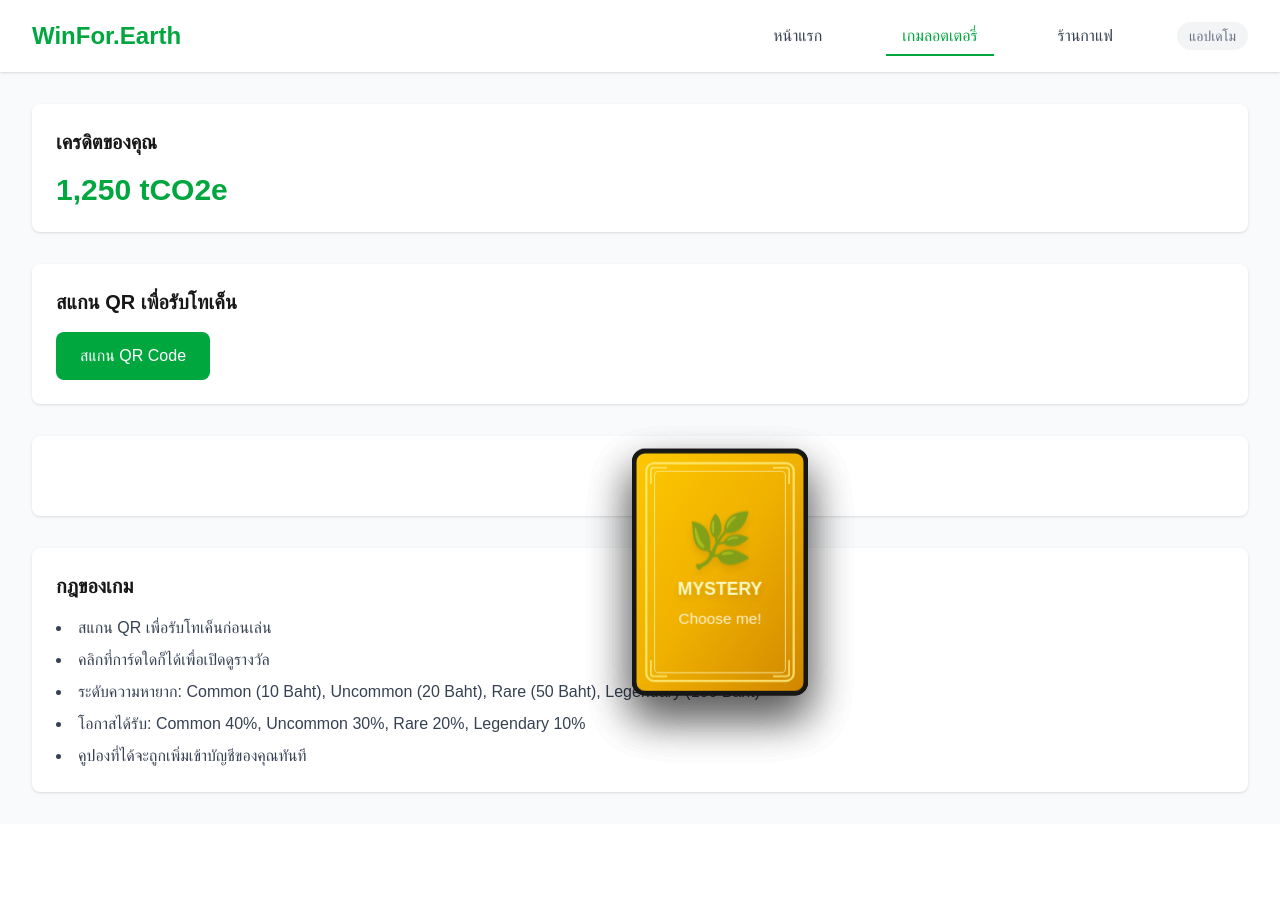
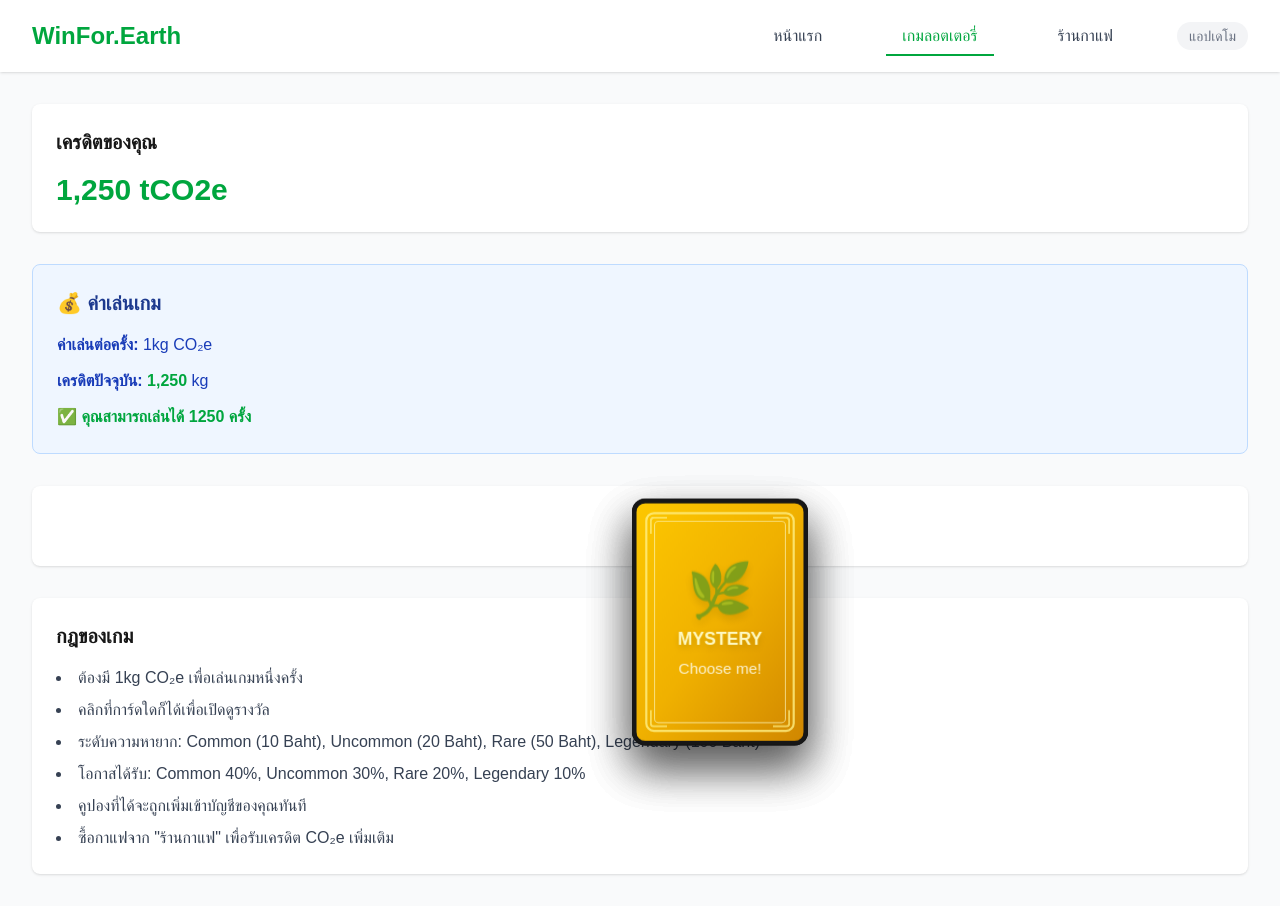
Before and after one commit to waritsan/co2x, a Next.js app in the folder src/web/: page /game in a window 1280 px wide. Before the commit the page ends 824 px from the top, so only its background shows below. Built offline with nearby package versions, Linux system fonts and the light colour scheme.

Commit message:
Update: Gacha game now requires 1kg CO2e credit to play instead of QR token

```diff
--- a/src/web/src/app/game/page.tsx
+++ b/src/web/src/app/game/page.tsx
@@ -35,6 +35,7 @@ export default function GamePage() {
   const [showScanner, setShowScanner] = useState(false);
   const [scanner, setScanner] = useState<Html5QrcodeScanner | null>(null);
   const [isMenuOpen, setIsMenuOpen] = useState(false);
+  const [message, setMessage] = useState('');
 
   useEffect(() => {
     const savedCredits = localStorage.getItem('userCredits');
@@ -97,11 +98,23 @@ export default function GamePage() {
   }, [isMenuOpen]);
 
   const selectCard = (index: number) => {
-    if (selectedCard !== null || isPulling || !hasToken) return;
+    if (selectedCard !== null || isPulling) return;
+
+    // Check if user has at least 1kg CO2e to play
+    if (userCredits < 1) {
+      setMessage('ต้องมี 1kg CO₂e ขึ้นไปเพื่อเล่น');
+      setTimeout(() => setMessage(''), 3000);
+      return;
+    }
 
     setIsPulling(true);
     setSelectedCard(index);
     console.log('Selected card:', index);
+
+    // Deduct 1kg CO2e credit for playing
+    const newCredits = userCredits - 1;
+    setUserCredits(newCredits);
+    localStorage.setItem('userCredits', newCredits.toString());
 
     // Generate prizes when card is selected
     const selectedPrizes: Prize[] = [];
@@ -163,7 +176,6 @@ export default function GamePage() {
       console.log('Ending animation');
       setIsPulling(false);
       setShowParticles([false, false, false]);
-      setHasToken(false); // Reset token after pull
     }, 4000);
   };
 
@@ -271,32 +283,27 @@ export default function GamePage() {
           <p className="text-2xl sm:text-3xl font-bold text-green-600">{userCredits.toLocaleString()} tCO2e</p>
         </div>
 
-        {/* QR Scanner */}
-        <div className="bg-white p-4 sm:p-6 rounded-lg shadow mb-8">
-          <h2 className="text-lg sm:text-xl font-semibold mb-4">สแกน QR เพื่อรับโทเค็น</h2>
-          {!hasToken ? (
-            <button
-              onClick={() => setShowScanner(true)}
-              className="w-full sm:w-auto px-6 py-3 bg-green-600 text-white rounded-lg hover:bg-green-700 transition-colors text-sm sm:text-base"
-            >
-              สแกน QR Code
-            </button>
-          ) : (
-            <p className="text-green-600 font-semibold text-center sm:text-left">คุณมีโทเค็นแล้ว! เลือกการ์ดเพื่อเปิดกล่อง</p>
-          )}
-          <div id="qr-reader" className="mt-4 max-w-sm mx-auto" style={{ display: showScanner ? 'block' : 'none' }}></div>
-          {showScanner && (
-            <button
-              onClick={() => setShowScanner(false)}
-              className="mt-4 w-full sm:w-auto px-4 py-2 bg-gray-500 text-white rounded hover:bg-gray-600 text-sm sm:text-base"
-            >
-              ยกเลิก
-            </button>
-          )}
+        {/* Game Cost Info */}
+        <div className="bg-blue-50 border border-blue-200 rounded-lg p-4 sm:p-6 mb-8">
+          <h2 className="text-lg sm:text-xl font-semibold mb-4 text-blue-900">💰 ค่าเล่นเกม</h2>
+          <div className="space-y-3">
+            <p className="text-blue-800"><strong>ค่าเล่นต่อครั้ง:</strong> 1kg CO₂e</p>
+            <p className="text-blue-800"><strong>เครดิตปัจจุบัน:</strong> <span className="text-green-600 font-bold">{userCredits.toLocaleString()}</span> kg</p>
+            {userCredits < 1 ? (
+              <p className="text-red-600 font-semibold">❌ เครดิตไม่พอเล่นเกม ให้ซื้อกาแฟเพื่อรับเครดิตเพิ่มเติม</p>
+            ) : (
+              <p className="text-green-600 font-semibold">✅ คุณสามารถเล่นได้ {Math.floor(userCredits)} ครั้ง</p>
+            )}
+          </div>
         </div>
 
         {/* Card Reveal System */}
         <div className="bg-white rounded-lg shadow p-4 sm:p-6 mb-6 sm:mb-8">
+          {message && (
+            <div className="mb-4 p-3 bg-red-100 border border-red-400 text-red-700 rounded-lg text-sm sm:text-base">
+              {message}
+            </div>
+          )}
 
           <div className="flex flex-col items-center">
             {/* Three Cards Display */}
@@ -319,8 +326,8 @@ export default function GamePage() {
                   <div
                     className={`card-simple w-35 h-49 sm:w-40 sm:h-56 bg-gradient-to-br from-yellow-400 via-yellow-500 to-yellow-600 border-4 border-yellow-300 flex items-center justify-center relative overflow-hidden cursor-pointer hover:scale-105 transition-transform duration-200 ${
                       cardFlipped[index] ? 'hidden' : 'visible'
-                    } ${isPulling && selectedCard === null ? 'animate-pulse' : ''} ${!hasToken ? 'opacity-50 cursor-not-allowed' : ''} portrait-shadow-2xl`}
-                    onClick={() => selectedCard === null && hasToken && selectCard(index)}
+                    } ${isPulling && selectedCard === null ? 'animate-pulse' : ''} ${userCredits < 1 ? 'opacity-40 cursor-not-allowed hover:scale-100' : ''} portrait-shadow-2xl`}
+                    onClick={() => selectedCard === null && selectCard(index)}
                   >
                     {/* Ornate border pattern */}
                     <div className="absolute inset-2 border-2 border-yellow-200 rounded-lg opacity-80"></div>
@@ -413,11 +420,12 @@ export default function GamePage() {
         <div className="bg-white rounded-lg shadow p-4 sm:p-6">
           <h2 className="text-lg sm:text-xl font-semibold mb-4">กฎของเกม</h2>
           <ul className="list-disc list-inside space-y-2 text-gray-700 text-sm sm:text-base">
-            <li>สแกน QR เพื่อรับโทเค็นก่อนเล่น</li>
+            <li>ต้องมี 1kg CO₂e เพื่อเล่นเกมหนึ่งครั้ง</li>
             <li>คลิกที่การ์ดใดก็ได้เพื่อเปิดดูรางวัล</li>
             <li>ระดับความหายาก: Common (10 Baht), Uncommon (20 Baht), Rare (50 Baht), Legendary (100 Baht)</li>
             <li>โอกาสได้รับ: Common 40%, Uncommon 30%, Rare 20%, Legendary 10%</li>
             <li>คูปองที่ได้จะถูกเพิ่มเข้าบัญชีของคุณทันที</li>
+            <li>ซื้อกาแฟจาก "ร้านกาแฟ" เพื่อรับเครดิต CO₂e เพิ่มเติม</li>
           </ul>
         </div>
       </main>
```
